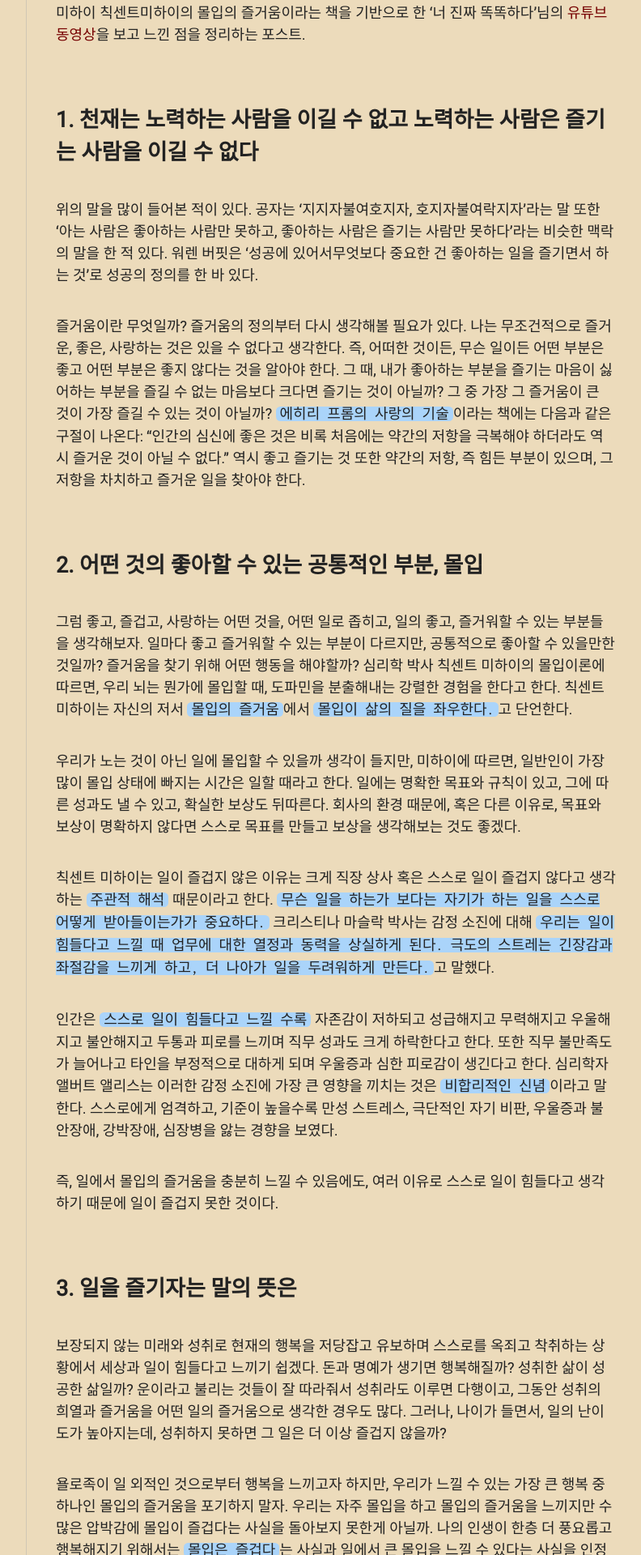
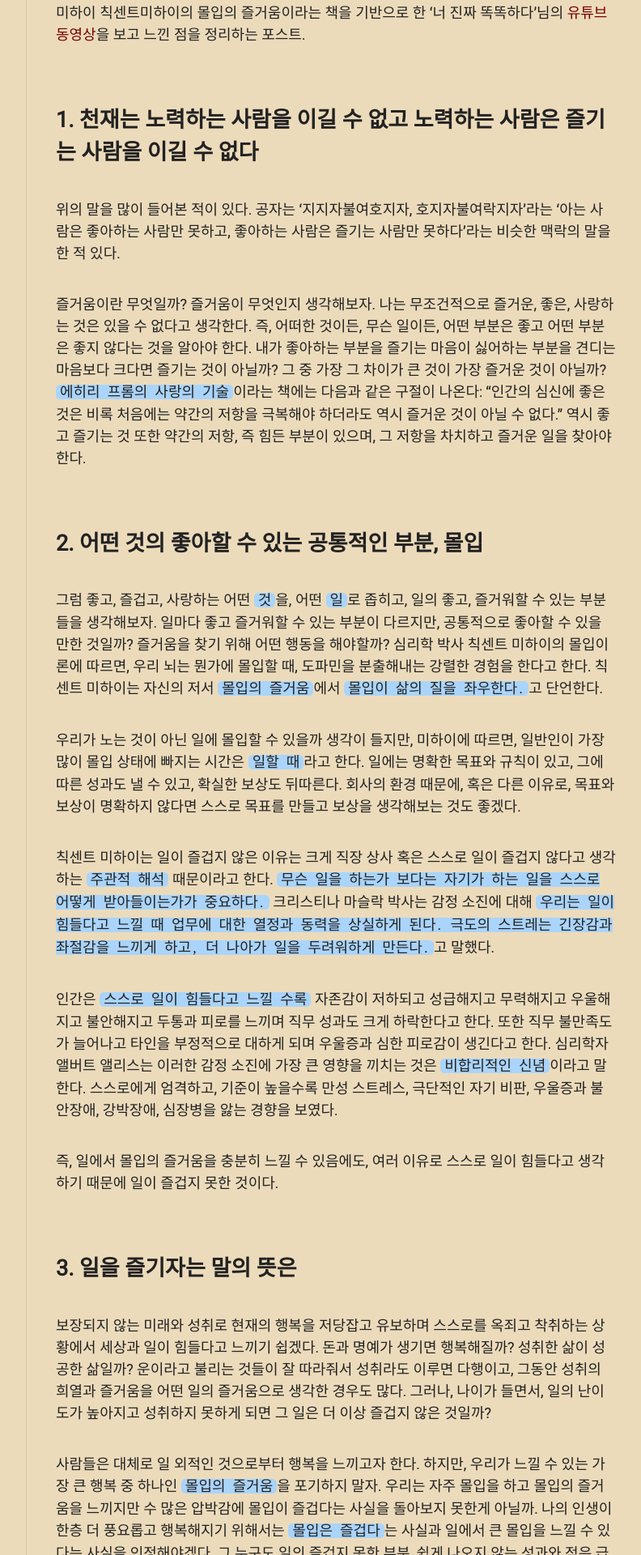
Before and after one commit to honggkang/honggkang.github.io, a Jekyll site: the page built from _posts/2022-09-04-thinkHard.md, in a window 1280 px wide. Shown: the part 369-2289 px from the top of the page at 81% size, without its empty margins (357-1149 px from the left). Built offline with Jekyll 4.4.1, drawn with Linux system fonts in a browser that asks for light colours; nearby versions of some CDN libraries; some web fonts are replaced; comment, search, counter and statistics services are not loaded.

Commit message:
think hard revised

```diff
--- a/_posts/2022-09-04-thinkHard.md
+++ b/_posts/2022-09-04-thinkHard.md
@@ -16,18 +16,18 @@ author: Hong-Gu Kang
 -->
 ## 1. 천재는 노력하는 사람을 이길 수 없고 노력하는 사람은 즐기는 사람을 이길 수 없다
 
-위의 말을 많이 들어본 적이 있다. 공자는 '지지자불여호지자, 호지자불여락지자'라는 말 또한 '아는 사람은 좋아하는 사람만 못하고, 좋아하는 사람은 즐기는 사람만 못하다'라는 비슷한 맥락의 말을 한 적 있다. 워렌 버핏은 '성공에 있어서무엇보다 중요한 건 좋아하는 일을 즐기면서 하는 것'로 성공의 정의를 한 바 있다.
+위의 말을 많이 들어본 적이 있다. 공자는 '지지자불여호지자, 호지자불여락지자'라는 '아는 사람은 좋아하는 사람만 못하고, 좋아하는 사람은 즐기는 사람만 못하다'라는 비슷한 맥락의 말을 한 적 있다.
 
-즐거움이란 무엇일까? 즐거움의 정의부터 다시 생각해볼 필요가 있다. 나는 무조건적으로 즐거운, 좋은, 사랑하는 것은 있을 수 없다고 생각한다. 즉, 어떠한 것이든, 무슨 일이든 어떤 부분은 좋고 어떤 부분은 좋지 않다는 것을 알아야 한다. 그 때, 내가 좋아하는 부분을 즐기는 마음이 싫어하는 부분을 즐길 수 없는 마음보다 크다면 즐기는 것이 아닐까? 그 중 가장 그 즐거움이 큰 것이 가장 즐길 수 있는 것이 아닐까?
+즐거움이란 무엇일까? 즐거움이 무엇인지 생각해보자. 나는 무조건적으로 즐거운, 좋은, 사랑하는 것은 있을 수 없다고 생각한다. 즉, 어떠한 것이든, 무슨 일이든, 어떤 부분은 좋고 어떤 부분은 좋지 않다는 것을 알아야 한다. 내가 좋아하는 부분을 즐기는 마음이 싫어하는 부분을 견디는 마음보다 크다면 즐기는 것이 아닐까? 그 중 가장 그 차이가 큰 것이 가장 즐거운 것이 아닐까?
 `에히리 프롬의 사랑의 기술`이라는 책에는 다음과 같은 구절이 나온다:
 "인간의 심신에 좋은 것은 비록 처음에는 약간의 저항을 극복해야 하더라도 역시 즐거운 것이 아닐 수 없다." 역시 좋고 즐기는 것 또한 약간의 저항, 즉 힘든 부분이 있으며, 그 저항을 차치하고 즐거운 일을 찾아야 한다.
 
 ## 2. 어떤 것의 좋아할 수 있는 공통적인 부분, 몰입
 
-그럼 좋고, 즐겁고, 사랑하는 어떤 것을, 어떤 일로 좁히고, 일의 좋고, 즐거워할 수 있는 부분들을 생각해보자. 일마다 좋고 즐거워할 수 있는 부분이 다르지만, 공통적으로 좋아할 수 있을만한 것일까? 즐거움을 찾기 위해 어떤 행동을 해야할까?
+그럼 좋고, 즐겁고, 사랑하는 어떤 `것`을, 어떤 `일`로 좁히고, 일의 좋고, 즐거워할 수 있는 부분들을 생각해보자. 일마다 좋고 즐거워할 수 있는 부분이 다르지만, 공통적으로 좋아할 수 있을 만한 것일까? 즐거움을 찾기 위해 어떤 행동을 해야할까?
 심리학 박사 칙센트 미하이의 몰입이론에 따르면, 우리 뇌는 뭔가에 몰입할 때, 도파민을 분출해내는 강렬한 경험을 한다고 한다. 칙센트 미하이는 자신의 저서 `몰입의 즐거움`에서 `몰입이 삶의 질을 좌우한다.`고 단언한다.
 
-우리가 노는 것이 아닌 일에 몰입할 수 있을까 생각이 들지만, 미하이에 따르면, 일반인이 가장 많이 몰입 상태에 빠지는 시간은 일할 때라고 한다. 일에는 명확한 목표와 규칙이 있고, 그에 따른 성과도 낼 수 있고, 확실한 보상도 뒤따른다. 회사의 환경 때문에, 혹은 다른 이유로, 목표와 보상이 명확하지 않다면 스스로 목표를 만들고 보상을 생각해보는 것도 좋겠다.
+우리가 노는 것이 아닌 일에 몰입할 수 있을까 생각이 들지만, 미하이에 따르면, 일반인이 가장 많이 몰입 상태에 빠지는 시간은 `일할 때`라고 한다. 일에는 명확한 목표와 규칙이 있고, 그에 따른 성과도 낼 수 있고, 확실한 보상도 뒤따른다. 회사의 환경 때문에, 혹은 다른 이유로, 목표와 보상이 명확하지 않다면 스스로 목표를 만들고 보상을 생각해보는 것도 좋겠다.
 
 칙센트 미하이는 일이 즐겁지 않은 이유는 크게 직장 상사 혹은 스스로 일이 즐겁지 않다고 생각하는 `주관적 해석` 때문이라고 한다. `무슨 일을 하는가 보다는 자기가 하는 일을 스스로 어떻게 받아들이는가가 중요하다.`
 크리스티나 마슬락 박사는 감정 소진에 대해 `우리는 일이 힘들다고 느낄 때 업무에 대한 열정과 동력을 상실하게 된다. 극도의 스트레는 긴장감과 좌절감을 느끼게 하고, 더 나아가 일을 두려워하게 만든다.`고 말했다.
@@ -39,9 +39,9 @@ author: Hong-Gu Kang
 
 ## 3. 일을 즐기자는 말의 뜻은
 
-보장되지 않는 미래와 성취로 현재의 행복을 저당잡고 유보하며 스스로를 옥죄고 착취하는 상황에서 세상과 일이 힘들다고 느끼기 쉽겠다. 돈과 명예가 생기면 행복해질까? 성취한 삶이 성공한 삶일까? 운이라고 불리는 것들이 잘 따라줘서 성취라도 이루면 다행이고, 그동안 성취의 희열과 즐거움을 어떤 일의 즐거움으로 생각한 경우도 많다. 그러나, 나이가 들면서, 일의 난이도가 높아지는데, 성취하지 못하면 그 일은 더 이상 즐겁지 않을까?
+보장되지 않는 미래와 성취로 현재의 행복을 저당잡고 유보하며 스스로를 옥죄고 착취하는 상황에서 세상과 일이 힘들다고 느끼기 쉽겠다. 돈과 명예가 생기면 행복해질까? 성취한 삶이 성공한 삶일까? 운이라고 불리는 것들이 잘 따라줘서 성취라도 이루면 다행이고, 그동안 성취의 희열과 즐거움을 어떤 일의 즐거움으로 생각한 경우도 많다. 그러나, 나이가 들면서, 일의 난이도가 높아지고 성취하지 못하게 되면 그 일은 더 이상 즐겁지 않은 것일까?
 
-욜로족이 일 외적인 것으로부터 행복을 느끼고자 하지만, 우리가 느낄 수 있는 가장 큰 행복 중 하나인 몰입의 즐거움을 포기하지 말자. 우리는 자주 몰입을 하고 몰입의 즐거움을 느끼지만 수 많은 압박감에 몰입이 즐겁다는 사실을 돌아보지 못한게 아닐까. 나의 인생이 한층 더 풍요롭고 행복해지기 위해서는 `몰입은 즐겁다`는 사실과 일에서 큰 몰입을 느낄 수 있다는 사실을 인정해야겠다. 그 누구도 일의 즐겁지 못한 부분, 쉽게 나오지 않는 성과와 적은 급여, 야근, 잡일 등을 사랑할 순 없다. 그대신, 그 과정에서 느낄 수 있는 몰입의 즐거움을 인지해야겠다.
+사람들은 대체로 일 외적인 것으로부터 행복을 느끼고자 한다. 하지만, 우리가 느낄 수 있는 가장 큰 행복 중 하나인 `몰입의 즐거움`을 포기하지 말자. 우리는 자주 몰입을 하고 몰입의 즐거움을 느끼지만 수 많은 압박감에 몰입이 즐겁다는 사실을 돌아보지 못한게 아닐까. 나의 인생이 한층 더 풍요롭고 행복해지기 위해서는 `몰입은 즐겁다`는 사실과 일에서 큰 몰입을 느낄 수 있다는 사실을 인정해야겠다. 그 누구도 일의 즐겁지 못한 부분, 쉽게 나오지 않는 성과와 적은 급여, 야근, 잡일 등을 사랑할 순 없다. 그대신, 그 과정에서 느낄 수 있는 몰입의 즐거움을 인지해야겠다.
 
 순수하게 나의 일을 돌아보고 지금의 상황을 있는 그대로 받아들이자. 그 과정에서 즐거움이 하나도 없고, 어떻게 해도 몰입을 못할 것 같다면, 그 일은 때려치우는 것이 좋을 것이다. 그러나, 가끔이라도 일에 몰입하는 나 자신을 발견할 수 있다면 몰입의 즐거움을 인지하고 누리자.
 
```
